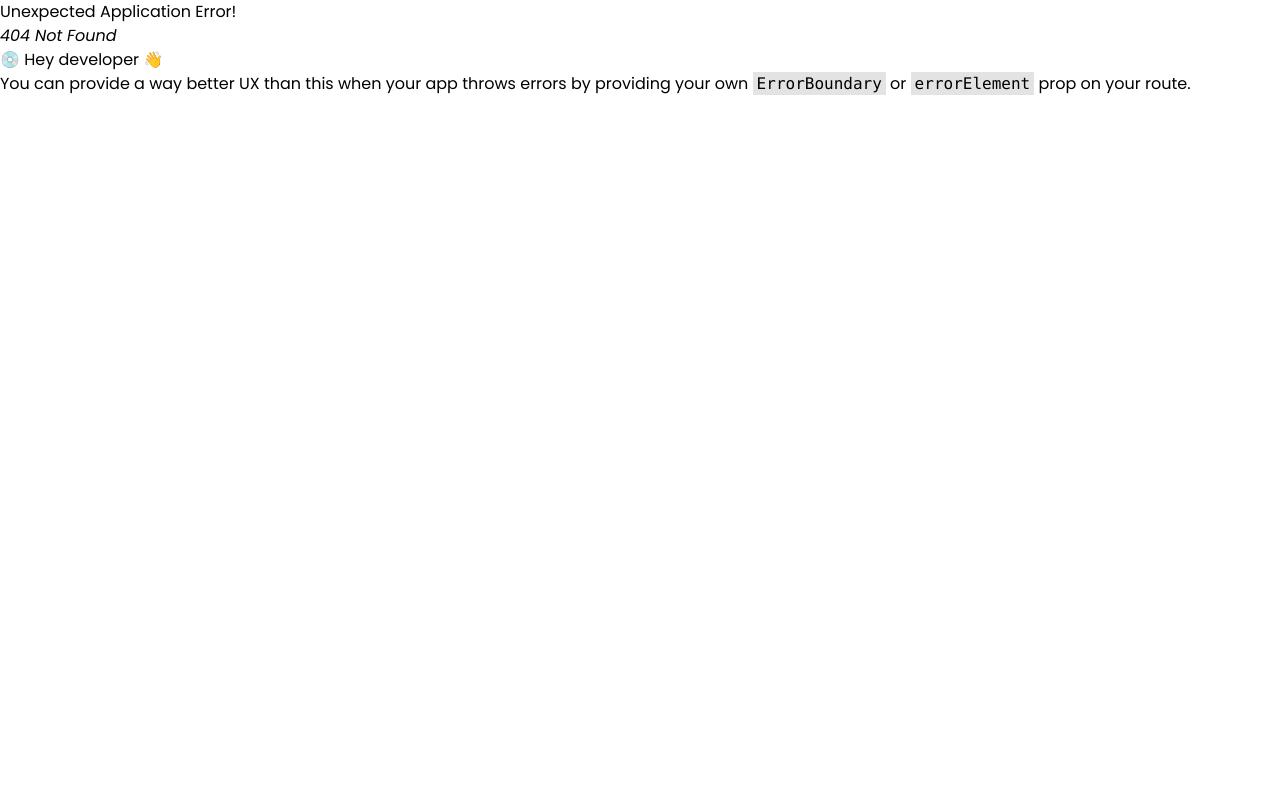
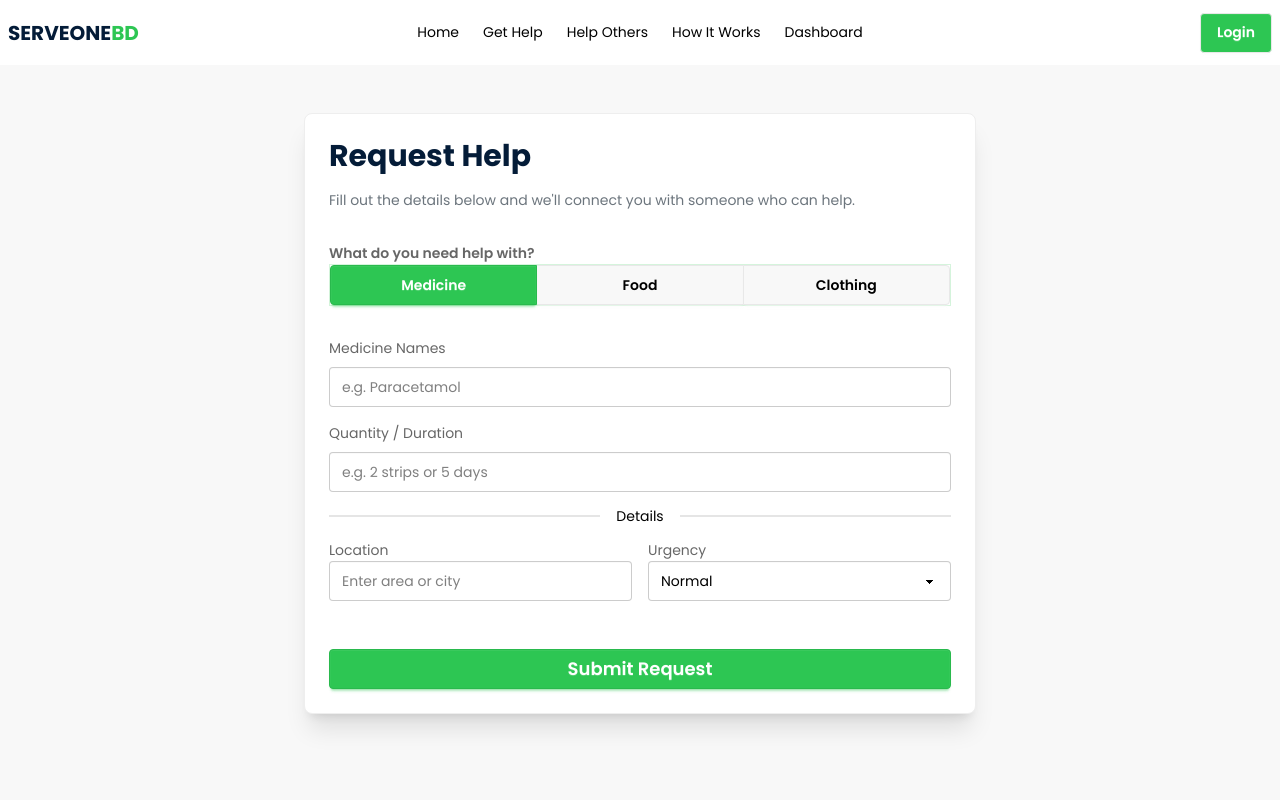
Before and after one commit to BFIbrahim/serveonebd-client, a React (Vite) app: page /get-help in a window 1280 px wide. Before the commit this address had no page. Shown: the top 800 px of the page. Built offline with nearby package versions, Linux system fonts and the light colour scheme.

Commit message:
Get Help page completed

```diff
--- a/package.json
+++ b/package.json
@@ -15,6 +15,7 @@
     "react": "^19.2.0",
     "react-countup": "^6.5.3",
     "react-dom": "^19.2.0",
+    "react-hook-form": "^7.69.0",
     "react-icons": "^5.5.0",
     "react-router": "^7.11.0",
     "swiper": "^12.0.3",
--- a/src/Layouts/RootLayout.jsx
+++ b/src/Layouts/RootLayout.jsx
@@ -1,12 +1,14 @@
 import React from 'react';
 import { Outlet } from 'react-router';
 import Navbar from '../Shared/Navbar';
+import Footer from '../Shared/Footer';
 
 const RootLayout = () => {
     return (
         <div>
             <Navbar></Navbar>
             <Outlet></Outlet>
+            <Footer></Footer>
         </div>
     );
 };
--- /dev/null
+++ b/src/Pages/GetHelp/GetHelp/GetHelp.jsx
@@ -0,0 +1,13 @@
+import React from 'react';
+import GetHelpForm from '../GetHelpForm/GetHelpForm';
+
+const GetHelp = () => {
+    return (
+        <div>
+
+            <GetHelpForm></GetHelpForm>
+        </div>
+    );
+};
+
+export default GetHelp;
--- /dev/null
+++ b/src/Pages/GetHelp/GetHelpForm/GetHelpForm.jsx
@@ -0,0 +1,158 @@
+import React, { useState } from 'react';
+import { useForm } from 'react-hook-form';
+
+const GetHelpForm = () => {
+  const [category, setCategory] = useState('Medicine');
+
+  const { register, handleSubmit, reset, formState: { errors } } = useForm({
+    defaultValues: {
+      urgency: 'Normal',
+      mealType: 'Any',
+      clothingType: 'Men',
+      size: 'M'
+    }
+  });
+
+  const onSubmit = (data) => {
+    const finalData = { ...data, category };
+    console.log('Form Data:', finalData);
+    reset();
+  };
+
+  return (
+    <div className="min-h-screen bg-base-200 py-12 px-4">
+      <div className="max-w-2xl mx-auto card bg-base-100 shadow-xl border border-base-300">
+        <div className="card-body">
+          <h2 className="card-title text-3xl font-bold text-secondary mb-2">Request Help</h2>
+          <p className="text-accent mb-6">Fill out the details below and we'll connect you with someone who can help.</p>
+
+          <div className="form-control w-full mb-6">
+            <label className="label font-semibold">What do you need help with?</label>
+            <div className="join w-full border border-primary/20">
+              {['Medicine', 'Food', 'Clothing'].map((item) => (
+                <input
+                  key={item}
+                  type="radio"
+                  name="category_toggle"
+                  aria-label={item}
+                  className="join-item btn flex-1 checked:!text-white"
+                  checked={category === item}
+                  onChange={() => {
+                    setCategory(item);
+                    reset({ urgency: 'Normal' });
+                  }}
+                />
+              ))}
+            </div>
+          </div>
+
+          <form onSubmit={handleSubmit(onSubmit)} className="space-y-4">
+            {category === 'Medicine' && (
+              <div className="grid grid-cols-1 gap-4 animate-in fade-in duration-300">
+                <div className="form-control">
+                  <label className="label">Medicine Names</label>
+                  <input
+                    {...register("medicineNames", { required: "Medicine name is required" })}
+                    type="text"
+                    placeholder="e.g. Paracetamol"
+                    className={`input input-bordered focus:border-primary block w-full mt-2 ${errors.medicineNames ? 'input-error' : ''}`}
+                  />
+                  {errors.medicineNames && <span className="text-error text-sm mt-1">{errors.medicineNames.message}</span>}
+                </div>
+                <div className="form-control">
+                  <label className="label">Quantity / Duration</label>
+                  <input
+                    {...register("quantityDuration")}
+                    type="text"
+                    placeholder="e.g. 2 strips or 5 days"
+                    className="input input-bordered focus:border-primary block w-full mt-2"
+                  />
+                </div>
+              </div>
+            )}
+
+            {category === 'Food' && (
+              <div className="grid grid-cols-1 md:grid-cols-2 gap-4 animate-in fade-in duration-300">
+                <div className="form-control">
+                  <label className="label">Number of meals / people</label>
+                  <input
+                    {...register("mealCount", { required: "Required", min: 1 })}
+                    type="number"
+                    className={`input input-bordered focus:border-primary ${errors.mealCount ? 'input-error' : ''}`}
+                  />
+                </div>
+                <div className="form-control">
+                  <label className="label">Meal Type</label>
+                  <select {...register("mealType")} className="select select-bordered focus:border-primary">
+                    <option value="Breakfast">Breakfast</option>
+                    <option value="Lunch">Lunch</option>
+                    <option value="Dinner">Dinner</option>
+                    <option value="Any">Any</option>
+                  </select>
+                </div>
+              </div>
+            )}
+
+            {category === 'Clothing' && (
+              <div className="grid grid-cols-1 md:grid-cols-2 gap-4 animate-in fade-in duration-300">
+                <div className="form-control">
+                  <label className="label">Type</label>
+                  <select {...register("clothingType")} className="select select-bordered focus:border-primary">
+                    <option value="Men">Men</option>
+                    <option value="Women">Women</option>
+                    <option value="Child">Child</option>
+                  </select>
+                </div>
+                <div className="form-control">
+                  <label className="label">Size</label>
+                  <select {...register("size")} className="select select-bordered focus:border-primary">
+                    <option value="S">S</option>
+                    <option value="M">M</option>
+                    <option value="L">L</option>
+                    <option value="XL">XL</option>
+                  </select>
+                </div>
+                <div className="form-control md:col-span-2">
+                  <label className="label">Quantity</label>
+                  <input
+                    {...register("clothingQuantity", { min: 1 })}
+                    type="number"
+                    className="input input-bordered focus:border-primary block w-full mt-2"
+                  />
+                </div>
+              </div>
+            )}
+
+            <div className="divider">Details</div>
+
+            <div className="grid grid-cols-1 md:grid-cols-2 gap-4">
+              <div className="form-control">
+                <label className="label">Location</label>
+                <input
+                  {...register("location", { required: "Location is required" })}
+                  type="text"
+                  placeholder="Enter area or city"
+                  className={`input input-bordered focus:border-primary ${errors.location ? 'input-error' : ''}`}
+                />
+                {errors.location && <span className="text-error text-sm mt-1">{errors.location.message}</span>}
+              </div>
+              <div className="form-control">
+                <label className="label">Urgency</label>
+                <select {...register("urgency")} className="select select-bordered focus:border-primary">
+                  <option value="Normal">Normal</option>
+                  <option value="Urgent" className="text-error font-bold">Urgent</option>
+                </select>
+              </div>
+            </div>
+
+            <button type="submit" className="btn btn-primary w-full mt-8 text-white text-lg">
+               Submit Request
+            </button>
+          </form>
+        </div>
+      </div>
+    </div>
+  );
+};
+
+export default GetHelpForm;
--- a/src/Pages/Home/Home/Home.jsx
+++ b/src/Pages/Home/Home/Home.jsx
@@ -2,7 +2,6 @@ import React from 'react';
 import Banner from '../Banner/Banner';
 import ServiceCard from '../ServiceCard/ServiceCard';
 import TestimonialsSection from '../Testimonials/TestimonialsSection';
-import Footer from '../../../Shared/Footer';
 import LiveCampaigns from '../LiveCampaigns/LiveCampaigns';
 import HowItWorks from '../HowItWorks/HowItWorks';
 import CallToAction from '../CallToAction/CallToAction';
@@ -18,7 +17,7 @@ const Home = () => {
             <CallToAction></CallToAction>
             <TestimonialsSection></TestimonialsSection>
             <TrustFooter></TrustFooter>
-            <Footer></Footer>
+
         </div>
     );
 };
--- a/src/Shared/Navbar.jsx
+++ b/src/Shared/Navbar.jsx
@@ -5,7 +5,7 @@ const Navbar = () => {
 
     const links = <>
         <li><NavLink to="/">Home</NavLink></li>
-        <li><NavLink to="/">Get Help</NavLink></li>
+        <li><NavLink to="/get-help">Get Help</NavLink></li>
         <li><NavLink to="/">Help Others</NavLink></li>
         <li><NavLink to="/">How It Works</NavLink></li>
         <li><NavLink to="/">Dashboard</NavLink></li>
--- a/src/router/router.jsx
+++ b/src/router/router.jsx
@@ -1,6 +1,7 @@
 import { createBrowserRouter } from "react-router";
 import RootLayout from "../Layouts/RootLayout";
 import Home from "../Pages/Home/Home/Home";
+import GetHelp from "../Pages/GetHelp/GetHelp/GetHelp";
 
 export const router = createBrowserRouter([
   {
@@ -10,6 +11,10 @@ export const router = createBrowserRouter([
         {
             index: true,
             Component: Home
+        },
+        {
+          path: 'get-help',
+          Component: GetHelp
         }
     ]
   },
```
Also changed, not shown: 1 other file (tests, documents, lock files or other folders).
